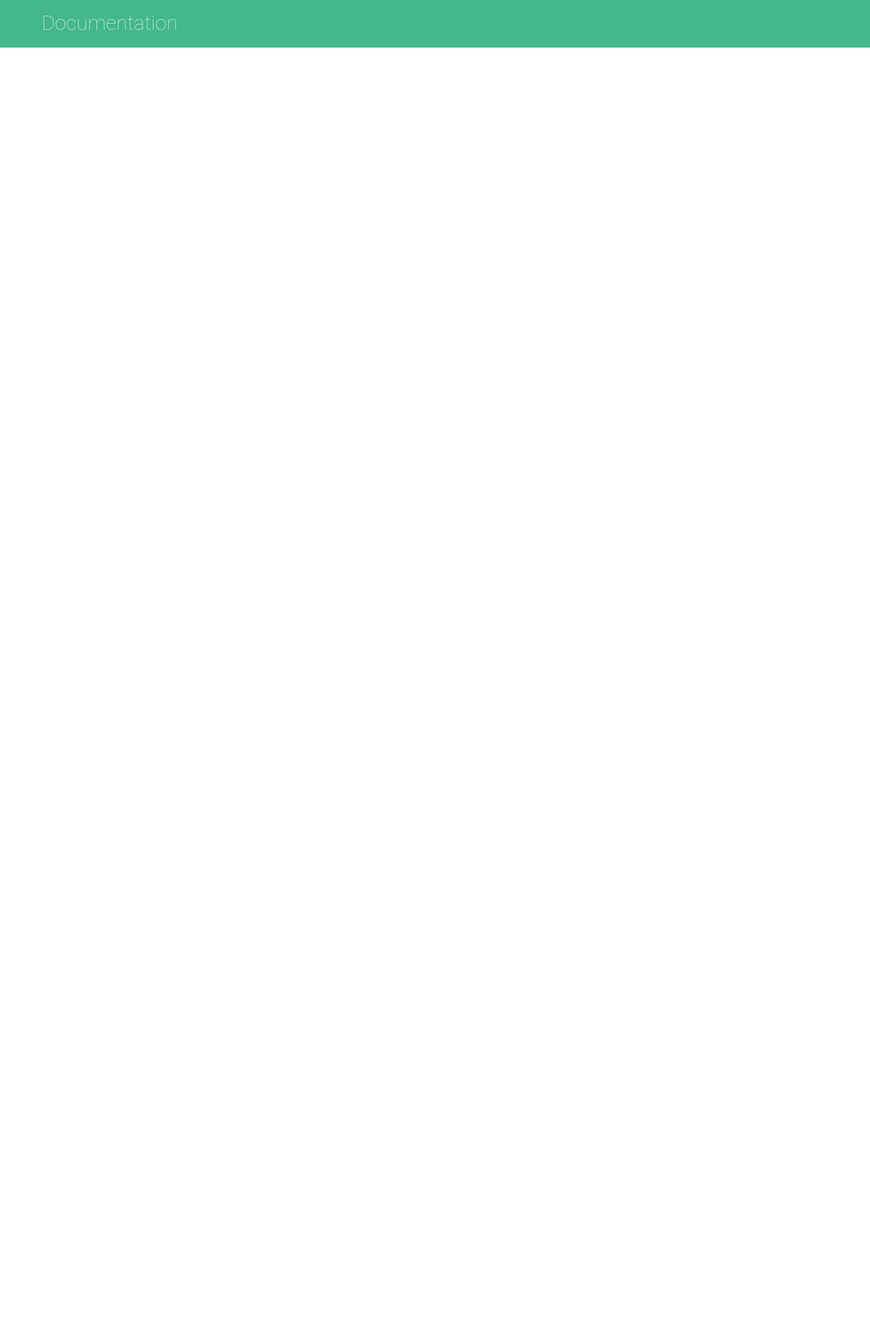
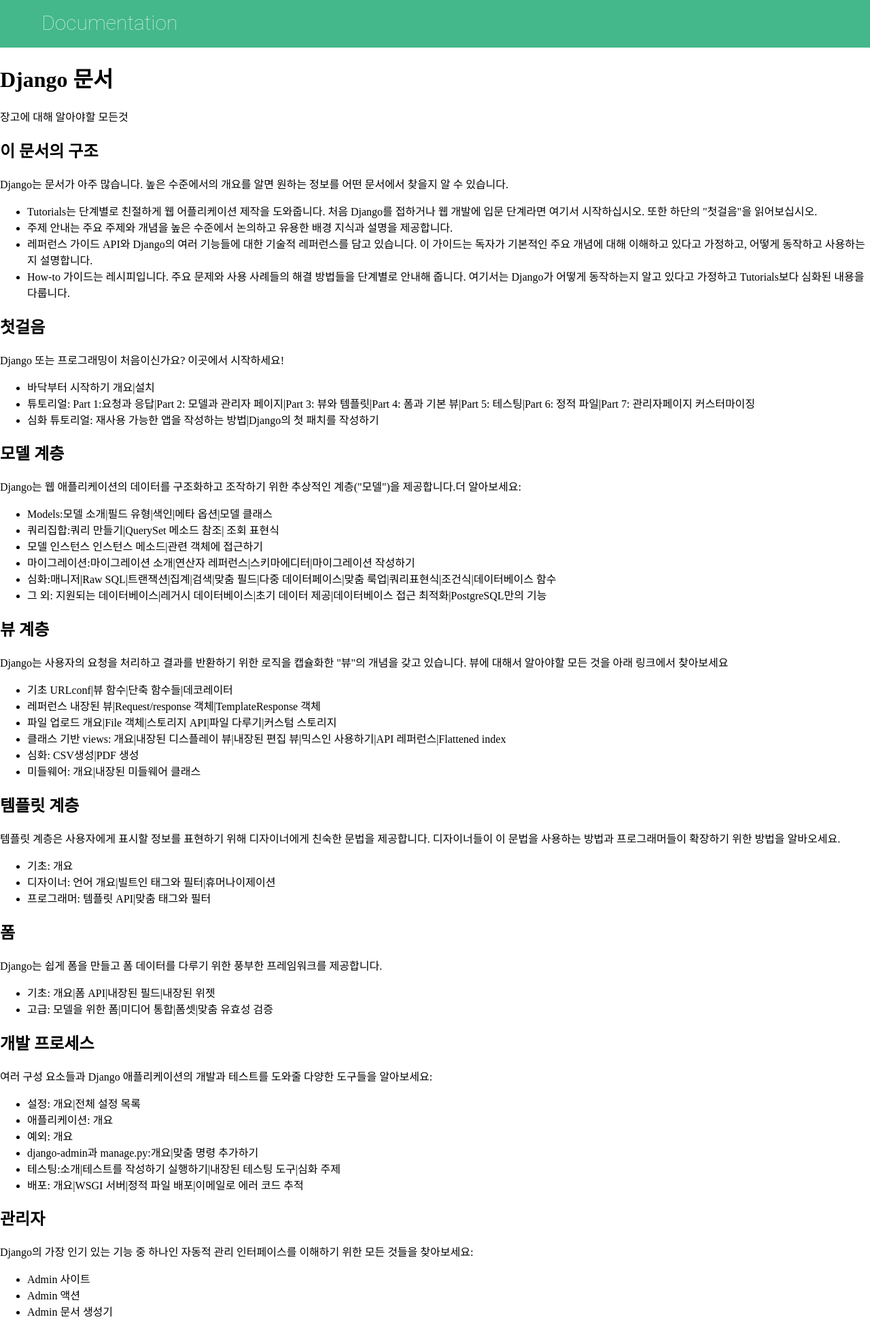
Before and after one commit to Chrisaor/Django-documentation, a Django app: page / in a window 1280 px wide; the page is wider, and only the part inside the window is pictured. Shown: the part 72-2029 px from the top of that part at 68% size. Before the commit the page ends 142 px from the top of that part, so only its background shows below. Run offline with Django 3.2, Linux system fonts and the light colour scheme.

Commit message:
index.html연걸

```diff
--- a/app/django_docu/views.py
+++ b/app/django_docu/views.py
@@ -1,4 +1,4 @@
 from django.shortcuts import render
 
 def index(request):
-    return render(request, 'base.html')
+    return render(request, 'django_docu/index.html')
--- a/app/templates/base.html
+++ b/app/templates/base.html
@@ -18,6 +18,8 @@
     <div class="container">
         <p class="title">Documentation</p>
     </div>
+    {% block content%}
+    {% endblock %}
 
 </div>
 </body>
--- /dev/null
+++ b/app/templates/django_docu/index.html
@@ -0,0 +1,87 @@
+{% extends 'base.html' %}
+{% block content %}
+<h1>Django 문서</h1>
+<p>장고에 대해 알아야할 모든것</p>
+
+<h2>이 문서의 구조</h2>
+<p>Django는 문서가 아주 많습니다. 높은 수준에서의 개요를 알면 원하는 정보를 어떤 문서에서 찾을지 알 수 있습니다.</p>
+
+<ul>
+  <li>Tutorials는 단계별로 친절하게 웹 어플리케이션 제작을 도와줍니다. 처음 Django를 접하거나 웹 개발에 입문 단계라면 여기서 시작하십시오. 또한 하단의 "첫걸음"을 읽어보십시오.</li>
+  <li>주제 안내는 주요 주제와 개념을 높은 수준에서 논의하고 유용한 배경 지식과 설명을 제공합니다.</li>
+  <li>레퍼런스 가이드 API와 Django의 여러 기능들에 대한 기술적 레퍼런스를 담고 있습니다. 이 가이드는 독자가 기본적인 주요 개념에 대해 이해하고 있다고 가정하고, 어떻게 동작하고 사용하는지 설명합니다.</li>
+  <li>How-to 가이드는 레시피입니다. 주요 문제와 사용 사례들의 해결 방법들을 단계별로 안내해 줍니다. 여기서는 Django가 어떻게 동작하는지 알고 있다고 가정하고 Tutorials보다 심화된 내용을 다룹니다.</li>
+</ul>
+
+<h2>첫걸음</h2>
+<p>Django 또는 프로그래밍이 처음이신가요? 이곳에서 시작하세요!</p>
+
+<ul>
+  <li>바닥부터 시작하기 개요|설치</li>
+  <li>튜토리얼: Part 1:요청과 응답|Part 2: 모델과 관리자 페이지|Part 3: 뷰와 템플릿|Part 4: 폼과 기본 뷰|Part 5: 테스팅|Part 6: 정적 파일|Part 7: 관리자페이지 커스터마이징</li>
+  <li>심화 튜토리얼: 재사용 가능한 앱을 작성하는 방법|Django의 첫 패치를 작성하기</li>
+</ul>
+
+
+<h2>모델 계층</h2>
+<p>Django는 웹 애플리케이션의 데이터를 구조화하고 조작하기 위한 추상적인 계층("모델")을 제공합니다.더 알아보세요:</p>
+
+<ul>
+  <li>Models:모델 소개|필드 유형|색인|메타 옵션|모델 클래스</li>
+  <li>쿼리집합:쿼리 만들기|QuerySet 메소드 참조| 조회 표현식</li>
+  <li>모델 인스턴스 인스턴스 메소드|관련 객체에 접근하기</li>
+  <li>마이그레이션:마이그레이션 소개|연산자 레퍼런스|스키마에디터|마이그레이션 작성하기</li>
+  <li>심화:매니저|Raw SQL|트랜잭션|집계|검색|맞춤 필드|다중 데이터페이스|맞춤 룩업|쿼리표현식|조건식|데이터베이스 함수</li>
+  <li>그 외: 지원되는 데이터베이스|레거시 데이터베이스|초기 데이터 제공|데이터베이스 접근 최적화|PostgreSQL만의 기능</li>
+</ul>
+
+<h2>뷰 계층</h2>
+<p>Django는 사용자의 요청을 처리하고 결과를 반환하기 위한 로직을 캡슐화한 "뷰"의 개념을 갖고 있습니다. 뷰에 대해서 알아야할 모든 것을 아래 링크에서 찾아보세요</p>
+
+<ul>
+  <li>기초 URLconf|뷰 함수|단축 함수들|데코레이터</li>
+  <li>레퍼런스 내장된 뷰|Request/response 객체|TemplateResponse 객체</li>
+  <li>파일 업로드 개요|File 객체|스토리지 API|파일 다루기|커스텀 스토리지</li>
+  <li>클래스 기반 views: 개요|내장된 디스플레이 뷰|내장된 편집 뷰|믹스인 사용하기|API 레퍼런스|Flattened index</li>
+  <li>심화: CSV생성|PDF 생성</li>
+  <li>미들웨어: 개요|내장된 미들웨어 클래스</li>
+</ul>
+
+<h2>템플릿 계층</h2>
+<p>템플릿 계층은 사용자에게 표시할 정보를 표현하기 위해 디자이너에게 친숙한 문법을 제공합니다. 디자이너들이 이 문법을 사용하는 방법과 프로그래머들이 확장하기 위한 방법을 알바오세요.</p>
+
+<ul>
+  <li>기초: 개요</li>
+  <li>디자이너: 언어 개요|빌트인 태그와 필터|휴머나이제이션</li>
+  <li>프로그래머: 템플릿 API|맞춤 태그와 필터</li>
+</ul>
+
+<h2>폼</h2>
+<p>Django는 쉽게 폼을 만들고 폼 데이터를 다루기 위한 풍부한 프레임워크를 제공합니다.</p>
+
+<ul>
+  <li>기초: 개요|폼 API|내장된 필드|내장된 위젯</li>
+  <li>고급: 모델을 위한 폼|미디어 통합|폼셋|맞춤 유효성 검증</li>
+</ul>
+
+<h2>개발 프로세스</h2>
+<p>여러 구성 요소들과 Django 애플리케이션의 개발과 테스트를 도와줄 다양한 도구들을 알아보세요:</p>
+
+<ul>
+  <li>설정: 개요|전체 설정 목록</li>
+  <li>애플리케이션: 개요</li>
+  <li>예외: 개요</li>
+  <li>django-admin과 manage.py:개요|맞춤 명령 추가하기</li>
+  <li>테스팅:소개|테스트를 작성하기 실행하기|내장된 테스팅 도구|심화 주제</li>
+  <li>배포: 개요|WSGI 서버|정적 파일 배포|이메일로 에러 코드 추적</li>
+</ul>
+
+<h2>관리자</h2>
+<p>Django의 가장 인기 있는 기능 중 하나인 자동적 관리 인터페이스를 이해하기 위한 모든 것들을 찾아보세요:</p>
+<ul>
+  <li>Admin 사이트</li>
+  <li>Admin 액션</li>
+  <li>Admin 문서 생성기</li>
+</ul>
+
+{% endblock %}
```
